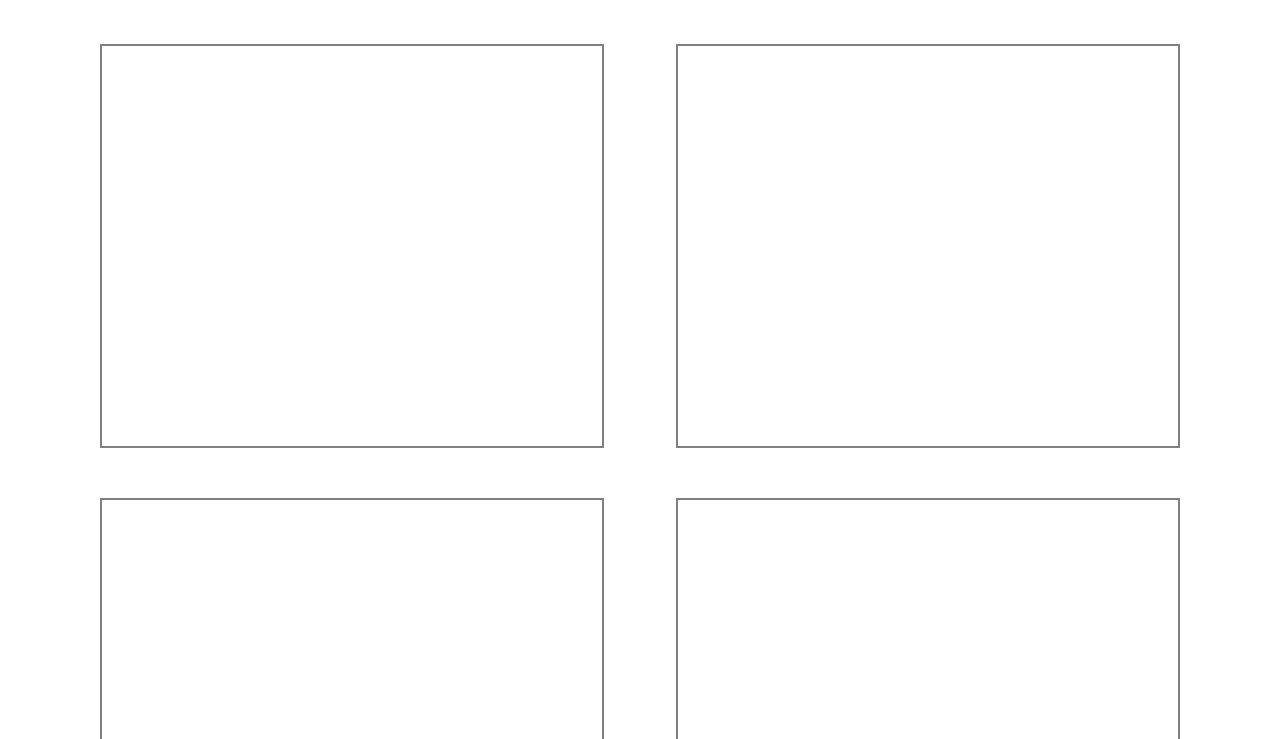
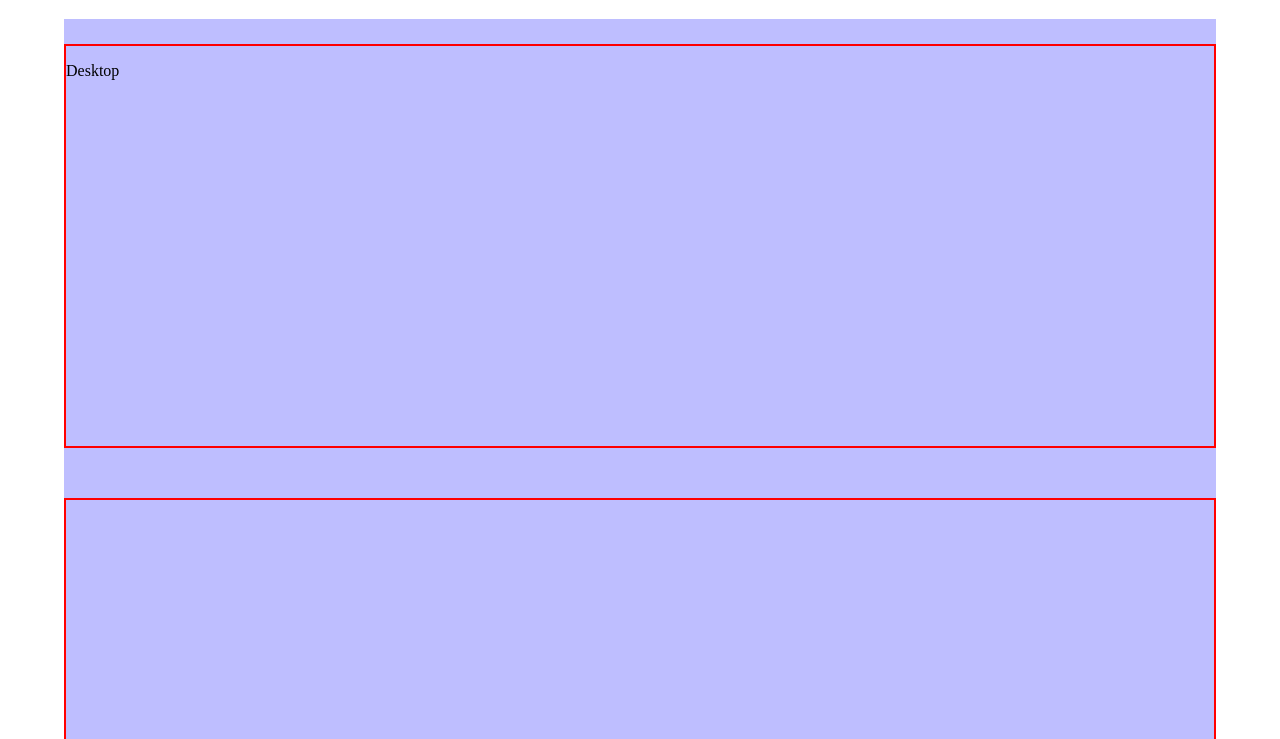
Before and after one commit to cjsellwood/website, a plain HTML site: page index.html in a window 1280 px wide. Shown: the part 61-800 px from the top of the page. Drawn offline with Linux system fonts and the light colour scheme.

Commit message:
Separate mobile and desktop views

```diff
--- a/index.html
+++ b/index.html
@@ -8,7 +8,8 @@
         <h1>Website</h1>
         <div class="box">
             <div class="inner-box">
-
+                <p class="mobile">Mobile</p>
+                <p class="desktop">Desktop</p>
             </div>
             <div class="inner-box">
 
--- a/styles.css
+++ b/styles.css
@@ -1,16 +1,34 @@
 .box {
     display: flex;
     flex-wrap: wrap;
-
     width: 90vw;
     height: auto;
     margin: auto;
+    background-color: aquamarine;
+}
+
+.inner-box > .desktop {
+    display: none;
 }
 
 .inner-box {
-    border: 2px solid gray;
+    border: 2px solid red;
     height: 400px;
     width: 100%;
-    max-width: 500px;
-    margin: 25px auto 25px auto;
+    margin: 25px auto 25px auto
 }
+
+/* Desktop */
+@media only screen and (min-width: 600px) {
+    .box {
+        background-color: rgb(190, 190, 255);
+
+    }
+    .inner-box > .mobile {
+        display: none;
+    }
+
+    .inner-box > .desktop {
+        display: block;
+    }
+}
```
